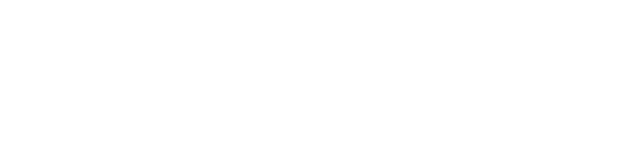
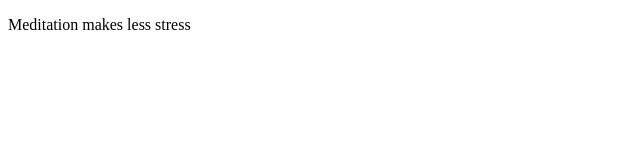
Before and after one commit to YoTsegay/Assignment, a plain HTML site: page index.html in a window 1280 px wide. Shown: the whole page, without its empty margins (0-640 px from the left). Drawn offline with Linux system fonts and the light colour scheme.

Commit message:
getIgnor

```diff
--- a/index.html
+++ b/index.html
@@ -6,5 +6,7 @@
     <meta name="viewport" content="width=device-width, initial-scale=1.0" />
     <title>Document</title>
   </head>
-  <body></body>
+  <body>
+      <p>Meditation makes less stress</p>
+  </body>
 </html>
```
Also changed, not shown: 1 other file.
